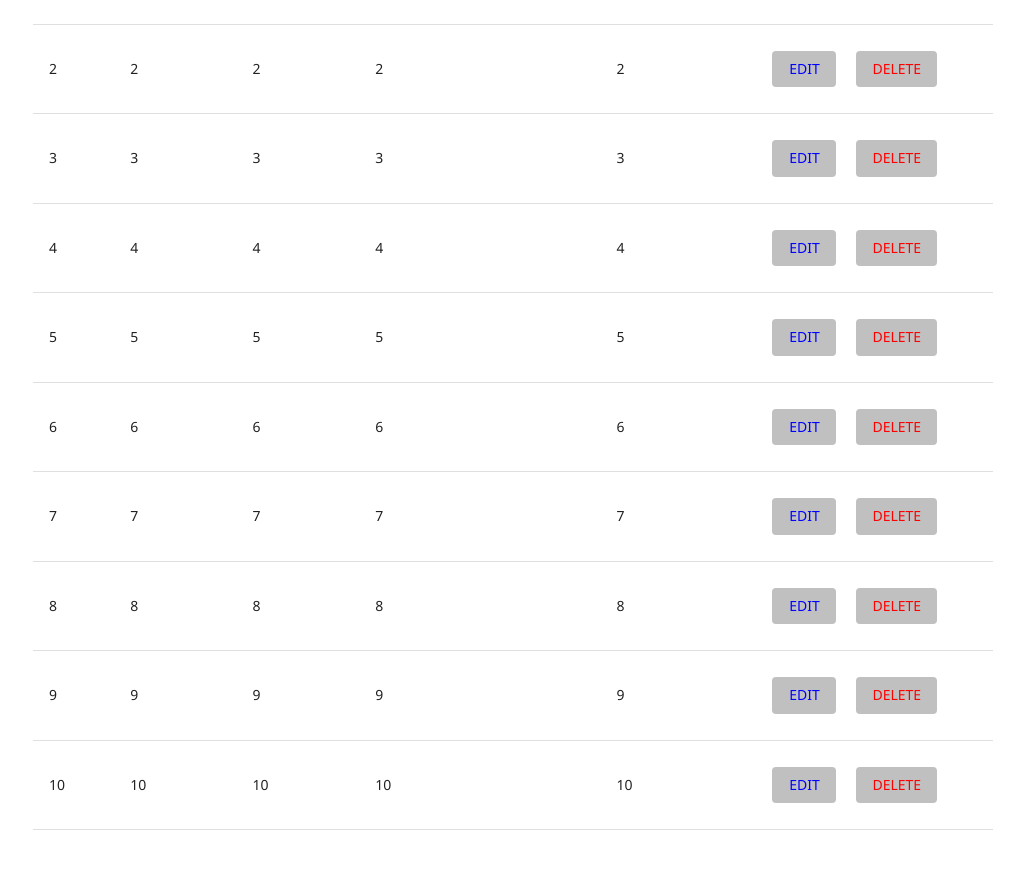
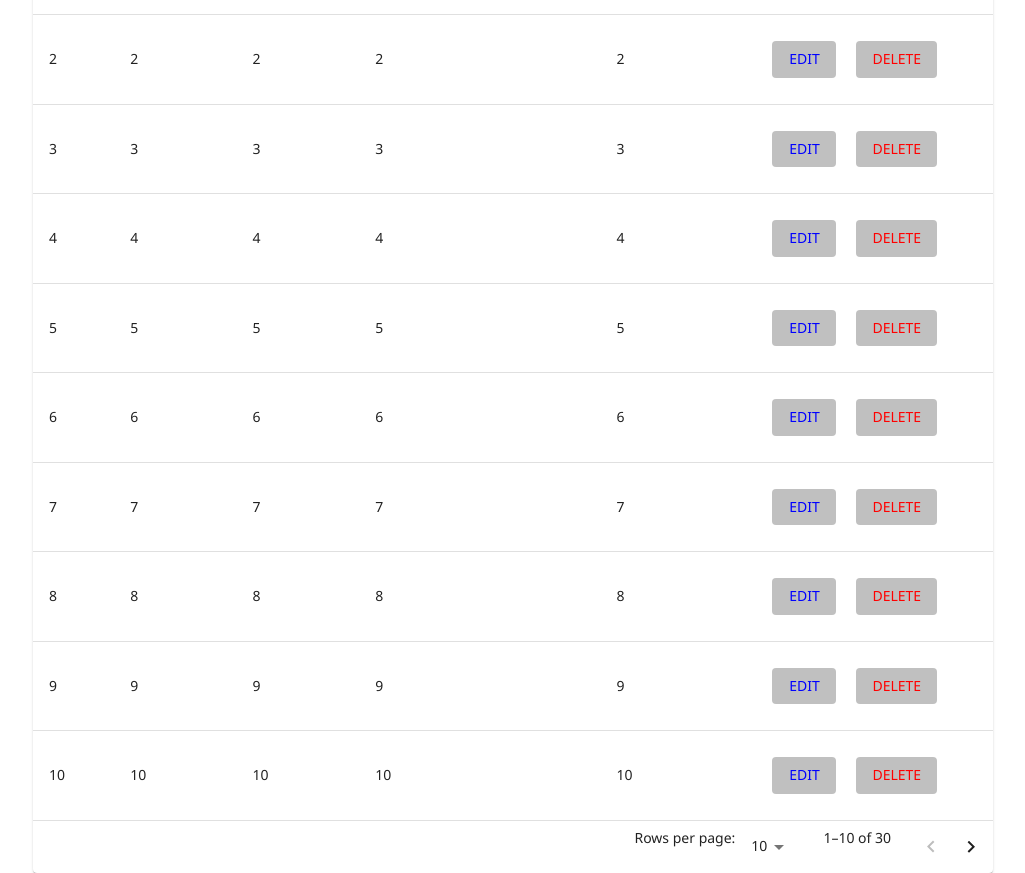
Before and after one commit to kkulak1/PIS_project_frontend, a React (Create React App) app: page /overview in a window 1280 px wide. Shown: the part 258-1131 px from the top of the page, without its empty margins (127-1152 px from the left). Before the commit the page ends 1088 px from the top, so only its background shows below. Built offline with nearby package versions, Linux system fonts and the light colour scheme.

Commit message:
added table pagination

```diff
--- a/src/pages/overviewpage/OverviewPage.jsx
+++ b/src/pages/overviewpage/OverviewPage.jsx
@@ -1,14 +1,20 @@
 import { useState } from 'react';
 import OverviewAppBar from "../../components/appbar/OverviewAppBar";
 import "bootstrap/dist/css/bootstrap.min.css";
-import { Button, Table, TableBody, TableCell, TableRow, FormControl, InputLabel, Select, MenuItem } from '@mui/material';
-import { Box } from '@mui/system';
+import { Button, Table, TableBody, TableCell, TableRow, FormControl, InputLabel, Select, MenuItem, Pagination, TableContainer, Paper, TableHead, TablePagination} from '@mui/material';
+import { Box, margin } from '@mui/system';
 import EditButton from "../../components/EditButton"
 import DeleteButton from "../../components/DeleteButton"
 import { placeTableHeader } from "../../utils/placementutils";
 
 const OverviewPage = () => {
   const [pagination, setPagination] = useState(10);
+  const [page, setPage] = useState(0);
+  const startIndex = page * pagination;
+  const endIndex = startIndex + pagination;
+  const recipes = [1,2,3,4,5,6,7,8,9,10,11,12,13,14,15,16,17,18,19,20,21,22,23,24,25,26,27,28,29,30]
+  const currentPageRows = recipes.slice(startIndex, endIndex);
+
 
   const handleCreateClick = () => {
   };
@@ -25,32 +31,10 @@ const OverviewPage = () => {
     )
   }
 
-  const handlePaginationChange = (event) => {
-    setPagination(Number(event.target.value));
-  };
-
-  // function PaginationItem({ pagination }) {
-  //   let stringNumber = String(pagination);
-  //   return (
-  //     <MenuItem value={pagination}>{stringNumber}</MenuItem>
-  //   )
-  // }
-
-  let recipes = [1,2,3,4,5,6,7,8,9,10,11,12,13,14,15,16,17,18,19,20,21,22,23,24,25,26,27,28,29,30]
+  function PaginationSelector() {
     let paginationLabel = 'pagination-label'
-
     return (
-    <Box marginTop={2} marginX={20}>
-      <OverviewAppBar/>
-      <Button
-        variant="contained"
-        color="primary"
-        onClick={handleCreateClick}
-        sx={{marginRight: '10px'}}
-      >
-        Create new recipe
-      </Button>
-      <FormControl sx={{ width: '280px' }}>
+      <FormControl sx={{ width: '280px', margin: '10px' }}>
         <InputLabel id={paginationLabel}>Number of Displayed Recipes</InputLabel>
         <Select
           labelId={paginationLabel}
@@ -62,14 +46,45 @@ const OverviewPage = () => {
           <MenuItem value={10}>10</MenuItem>
           <MenuItem value={20}>20</MenuItem>
           <MenuItem value={30}>30</MenuItem>
-          {/* <PaginationItem pagination={20}/> */}
         </Select>
       </FormControl>
+    )
+  }
 
+  function CreateNewRecipeButton() {
+    return (
+      <Button
+        variant="contained"
+        color="primary"
+        onClick={handleCreateClick}
+        sx={{marginRight: '10px', marginBottom: '10px'}}
+      >
+        Create new recipe
+      </Button>
+    )
+  }
+
+
+  const handlePaginationChange = (event) => {
+    // setPagination(Number(event.target.value));
+    setPagination(parseInt(event.target.value, 10));
+    setPage(0);
+  };
+
+  const handleChangePage = (event, newPage) => {
+    setPage(newPage);
+  };
+
+
+  return (
+    <Box marginTop={2} marginX={20}>
+      <OverviewAppBar/>
+      <CreateNewRecipeButton/>
+      <TableContainer component={Paper}>
         <Table>
           <OverviewPageHeaderRow/>
           <TableBody>
-          {recipes.slice(0, pagination).map((recipe) => (
+            {currentPageRows.map((recipe) => (
               <TableRow key={recipe}>
                 <TableCell>{recipe}</TableCell>
                 <TableCell>{recipe}</TableCell>
@@ -84,6 +99,19 @@ const OverviewPage = () => {
             ))}
           </TableBody>
         </Table>
+        <TablePagination
+          rowsPerPageOptions={[10, 20, 30]}
+          component="div"
+          count={recipes.length}
+          rowsPerPage={pagination}
+          page={page}
+          onPageChange={handleChangePage}
+          onRowsPerPageChange={handlePaginationChange}
+        />
+      </TableContainer>
+      {/* <Pagination count={Math.ceil(recipes.length/pagination)} showFirstButton showLastButton sx={{margin:'px'}}/> */}
+      {/* <PaginationSelector/> */}
+      {/* <MyTable/> */}
     </Box>
   );
 };
```
Lines whose indentation alone changed are shown as unchanged.
